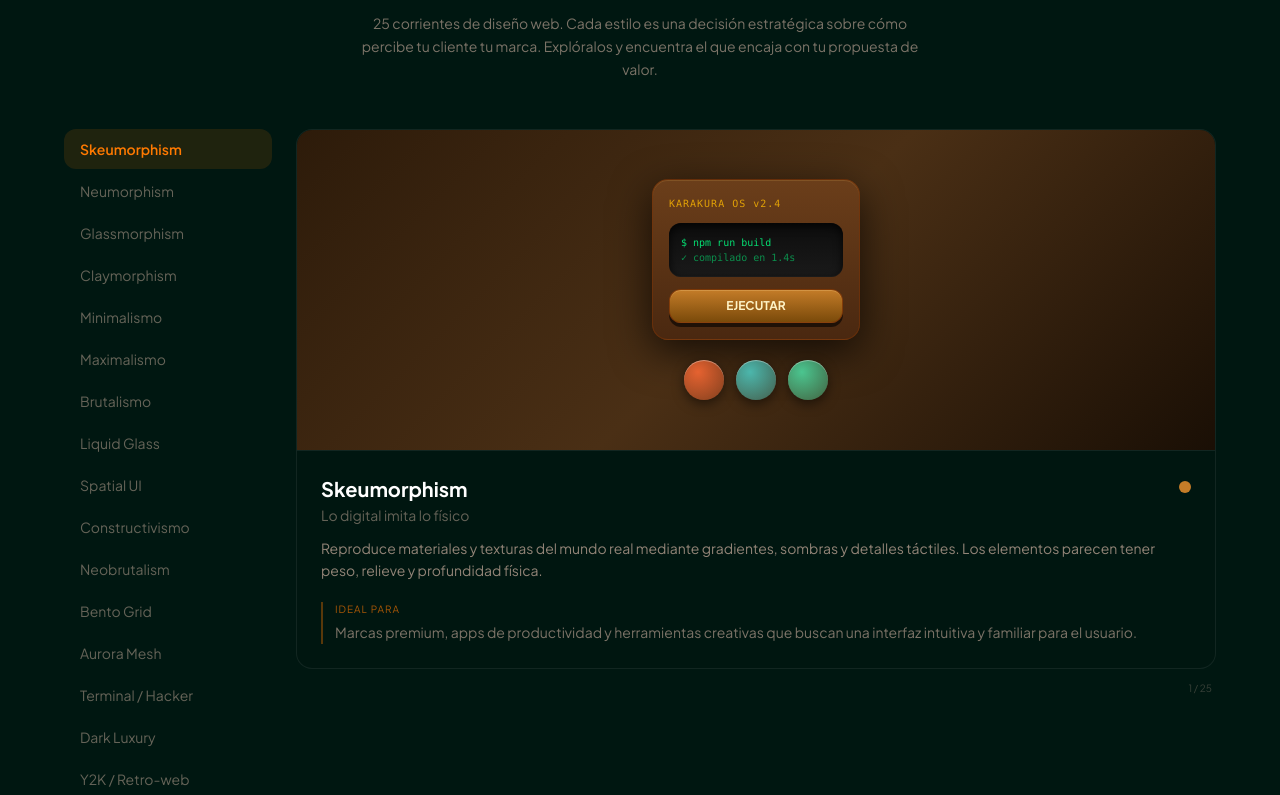
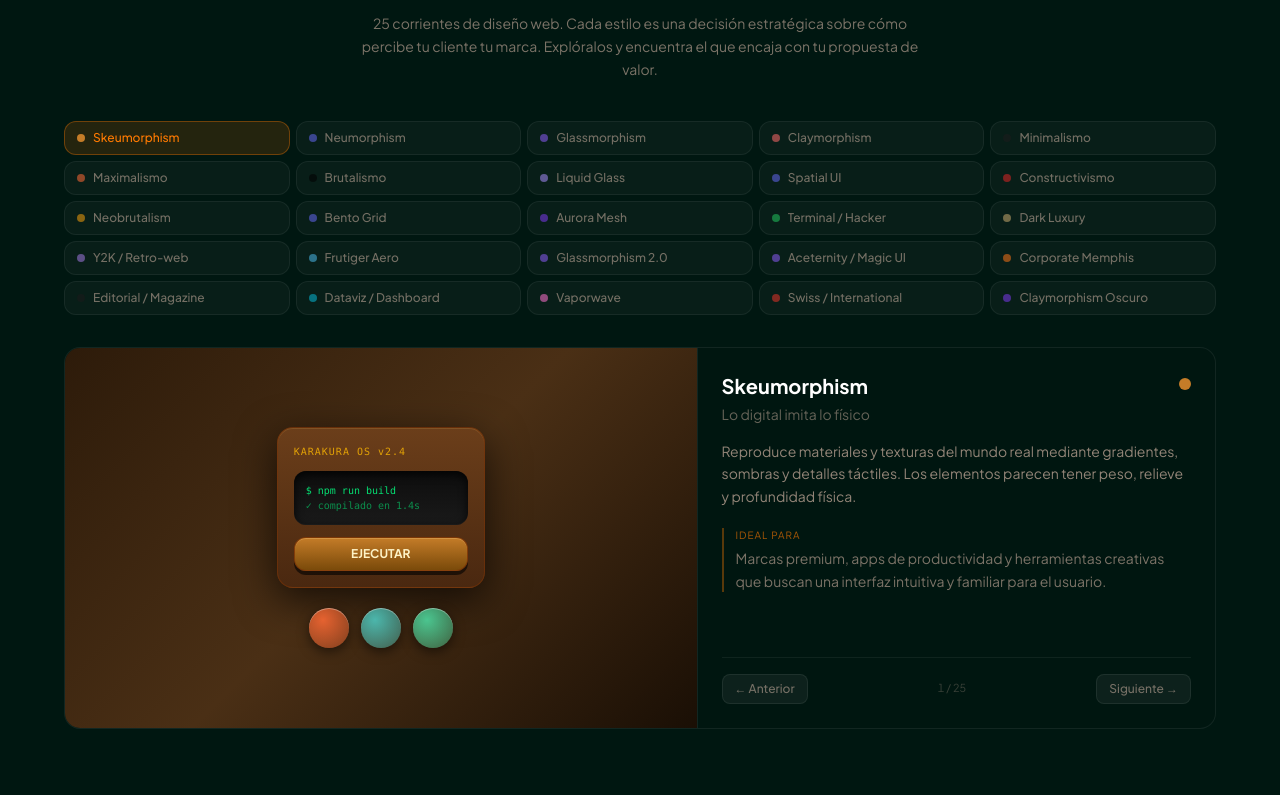
Before and after one commit to enrique-martin-182/karakura-digital, a Next.js app: page /estilos in a window 1280 px wide. Shown: the part 265-1060 px from the top of the page. Built offline with nearby package versions, Linux system fonts and the light colour scheme.

Commit message:
New cursor

```diff
--- a/src/components/sections/DesignCatalog.tsx
+++ b/src/components/sections/DesignCatalog.tsx
@@ -1624,157 +1624,126 @@ const STYLES: StyleDef[] = [
 export default function DesignCatalog() {
   const [activeId, setActiveId] = useState(STYLES[0].id);
   const active = STYLES.find((s) => s.id === activeId) ?? STYLES[0];
+  const activeIdx = STYLES.findIndex((s) => s.id === activeId);
 
   return (
     <section className="py-20 px-4" style={{ background: "#001711" }}>
       <div className="max-w-6xl mx-auto">
+
         {/* Header */}
-        <div className="mb-12 text-center">
-          <p
-            className="text-xs font-semibold tracking-widest uppercase mb-3"
-            style={{ color: "#ff7a00" }}
-          >
+        <div className="mb-10 text-center">
+          <p className="text-xs font-semibold tracking-widest uppercase mb-3" style={{ color: "#ff7a00" }}>
             Catálogo de estilos de diseño
           </p>
           <h2 className="text-3xl md:text-4xl font-bold text-white mb-4">
             ¿Qué lenguaje visual habla tu marca?
           </h2>
-          <p
-            className="max-w-xl mx-auto text-sm leading-relaxed"
-            style={{ color: "rgba(224,192,175,0.55)" }}
-          >
+          <p className="max-w-xl mx-auto text-sm leading-relaxed" style={{ color: "rgba(224,192,175,0.55)" }}>
             25 corrientes de diseño web. Cada estilo es una decisión
             estratégica sobre cómo percibe tu cliente tu marca. Explóralos y
             encuentra el que encaja con tu propuesta de valor.
           </p>
         </div>
 
-        {/* Mobile pills */}
+        {/* ── Grid selector — all 25 styles visible at once ── */}
         <div
-          className="lg:hidden flex gap-2 overflow-x-auto pb-3 -mx-4 px-4 mb-6"
-          style={{ scrollbarWidth: "none" }}
+          className="grid gap-1.5 mb-8"
+          style={{ gridTemplateColumns: "repeat(5, 1fr)" }}
         >
-          {STYLES.map((s) => (
-            <button
-              key={s.id}
-              onClick={() => setActiveId(s.id)}
-              className="shrink-0 px-3 py-1.5 rounded-full text-xs font-medium transition-all duration-200"
-              style={
-                activeId === s.id
-                  ? { background: "#ff7a00", color: "#fff" }
-                  : {
-                      background: "rgba(255,255,255,0.05)",
-                      color: "rgba(224,192,175,0.55)",
-                      border: "1px solid rgba(255,255,255,0.08)",
-                    }
-              }
-            >
-              {s.name}
-            </button>
-          ))}
-        </div>
-
-        {/* Desktop: sidebar + content */}
-        <div className="flex gap-6 items-start">
-          {/* Sidebar */}
-          <aside className="hidden lg:flex flex-col gap-0.5 w-52 shrink-0 sticky top-24">
-            {STYLES.map((s) => (
+          {STYLES.map((s) => {
+            const isActive = s.id === activeId;
+            return (
               <button
                 key={s.id}
                 onClick={() => setActiveId(s.id)}
-                className="text-left px-4 py-2.5 rounded-xl text-sm transition-all duration-200"
+                className="flex items-center gap-2 px-3 py-2 rounded-xl text-left transition-all duration-150 text-xs font-medium truncate"
                 style={
-                  activeId === s.id
+                  isActive
                     ? {
-                        background: "rgba(255,122,0,0.12)",
+                        background: "rgba(255,122,0,0.14)",
                         color: "#ff7a00",
-                        fontWeight: 600,
+                        border: "1px solid rgba(255,122,0,0.35)",
                       }
                     : {
-                        color: "rgba(224,192,175,0.45)",
+                        background: "rgba(255,255,255,0.03)",
+                        color: "rgba(224,192,175,0.5)",
+                        border: "1px solid rgba(255,255,255,0.06)",
                       }
                 }
               >
-                {s.name}
+                <span
+                  className="w-2 h-2 rounded-full shrink-0"
+                  style={{ background: s.accent, opacity: isActive ? 1 : 0.55 }}
+                />
+                <span className="truncate">{s.name}</span>
               </button>
-            ))}
-          </aside>
-
-          {/* Content panel */}
-          <div className="flex-1 min-w-0">
-            <div
-              className="rounded-2xl overflow-hidden"
-              style={{
-                background: "rgba(0,23,17,0.6)",
-                border: "1px solid rgba(255,255,255,0.07)",
-              }}
-            >
-              {/* Demo area */}
-              <div className="h-72 md:h-80">
+            );
+          })}
+        </div>
+
+        {/* ── Content: demo (left) + info (right) ── */}
+        <div
+          className="rounded-2xl overflow-hidden"
+          style={{ background: "rgba(0,23,17,0.6)", border: "1px solid rgba(255,255,255,0.07)" }}
+        >
+          <div className="flex flex-col lg:flex-row">
+
+            {/* Demo — fixed height on desktop, preserves aspect on mobile */}
+            <div className="lg:w-[55%] h-72 md:h-80 lg:h-auto lg:min-h-[380px] shrink-0" style={{ borderRight: "1px solid rgba(255,255,255,0.07)" }}>
+              <div className="h-full">
                 <active.Demo />
               </div>
-
-              {/* Info */}
-              <div
-                className="p-6"
-                style={{ borderTop: "1px solid rgba(255,255,255,0.07)" }}
-              >
-                <div className="flex items-start justify-between gap-4 mb-3">
+            </div>
+
+            {/* Info panel */}
+            <div className="flex-1 p-6 flex flex-col justify-between">
+              <div>
+                <div className="flex items-start justify-between gap-4 mb-4">
                   <div>
-                    <h3 className="text-white text-xl font-bold mb-0.5">
-                      {active.name}
-                    </h3>
-                    <p
-                      className="text-sm"
-                      style={{ color: "rgba(224,192,175,0.45)" }}
-                    >
-                      {active.tagline}
-                    </p>
+                    <h3 className="text-white text-xl font-bold mb-1">{active.name}</h3>
+                    <p className="text-sm" style={{ color: "rgba(224,192,175,0.45)" }}>{active.tagline}</p>
                   </div>
-                  <div
-                    className="w-3 h-3 rounded-full shrink-0 mt-1.5"
-                    style={{ background: active.accent }}
-                  />
+                  <div className="w-3 h-3 rounded-full shrink-0 mt-1.5" style={{ background: active.accent }} />
                 </div>
 
-                <p
-                  className="text-sm leading-relaxed mb-5"
-                  style={{ color: "rgba(224,192,175,0.65)" }}
-                >
+                <p className="text-sm leading-relaxed mb-5" style={{ color: "rgba(224,192,175,0.65)" }}>
                   {active.description}
                 </p>
 
-                <div
-                  className="pl-3"
-                  style={{
-                    borderLeft: "2px solid rgba(255,122,0,0.35)",
-                  }}
-                >
-                  <p
-                    className="text-[10px] uppercase tracking-widest mb-1"
-                    style={{ color: "rgba(255,122,0,0.65)" }}
-                  >
+                <div className="pl-3" style={{ borderLeft: "2px solid rgba(255,122,0,0.35)" }}>
+                  <p className="text-[10px] uppercase tracking-widest mb-1" style={{ color: "rgba(255,122,0,0.65)" }}>
                     Ideal para
                   </p>
-                  <p
-                    className="text-sm leading-relaxed"
-                    style={{ color: "rgba(224,192,175,0.55)" }}
-                  >
+                  <p className="text-sm leading-relaxed" style={{ color: "rgba(224,192,175,0.55)" }}>
                     {active.ideal}
                   </p>
                 </div>
               </div>
+
+              {/* Nav arrows + counter */}
+              <div className="flex items-center justify-between mt-6 pt-4" style={{ borderTop: "1px solid rgba(255,255,255,0.06)" }}>
+                <button
+                  onClick={() => setActiveId(STYLES[(activeIdx - 1 + STYLES.length) % STYLES.length].id)}
+                  className="px-3 py-1.5 rounded-lg text-xs font-medium transition-all"
+                  style={{ background: "rgba(255,255,255,0.05)", color: "rgba(224,192,175,0.5)", border: "1px solid rgba(255,255,255,0.07)" }}
+                >
+                  ← Anterior
+                </button>
+                <span className="text-[11px]" style={{ color: "rgba(224,192,175,0.25)", fontVariantNumeric: "tabular-nums" }}>
+                  {activeIdx + 1} / {STYLES.length}
+                </span>
+                <button
+                  onClick={() => setActiveId(STYLES[(activeIdx + 1) % STYLES.length].id)}
+                  className="px-3 py-1.5 rounded-lg text-xs font-medium transition-all"
+                  style={{ background: "rgba(255,255,255,0.05)", color: "rgba(224,192,175,0.5)", border: "1px solid rgba(255,255,255,0.07)" }}
+                >
+                  Siguiente →
+                </button>
+              </div>
             </div>
-
-            {/* Style counter */}
-            <p
-              className="text-[10px] text-right mt-3 pr-1"
-              style={{ color: "rgba(224,192,175,0.25)" }}
-            >
-              {STYLES.findIndex((s) => s.id === activeId) + 1} / {STYLES.length}
-            </p>
-          </div>
-        </div>
+          </div>
+        </div>
+
       </div>
     </section>
   );
--- a/src/components/ui/CustomCursor.tsx
+++ b/src/components/ui/CustomCursor.tsx
@@ -217,7 +217,7 @@ export function CustomCursor() {
         animate={sonarControls}
       />
 
-      {/* ── Main invert ring — pulses gently when near a target ── */}
+      {/* ── Main ring — pulses gently when near a target ── */}
       <motion.div
         aria-hidden="true"
         className="fixed pointer-events-none z-[9990] rounded-full"
@@ -228,10 +228,9 @@ export function CustomCursor() {
           y:        cy,
           translateX: "-50%",
           translateY: "-50%",
-          backdropFilter: "invert(1)",
-          WebkitBackdropFilter: "invert(1)",
           willChange: "transform",
-          boxShadow: "0 0 0 1px rgba(255,255,255,0.15)",
+          border: "1px solid rgba(255,255,255,0.22)",
+          boxShadow: "0 0 0 0.5px rgba(255,122,0,0.15), inset 0 0 12px rgba(255,122,0,0.04)",
         }}
         initial={{ scale: 1 }}
         animate={ringControls}
```
